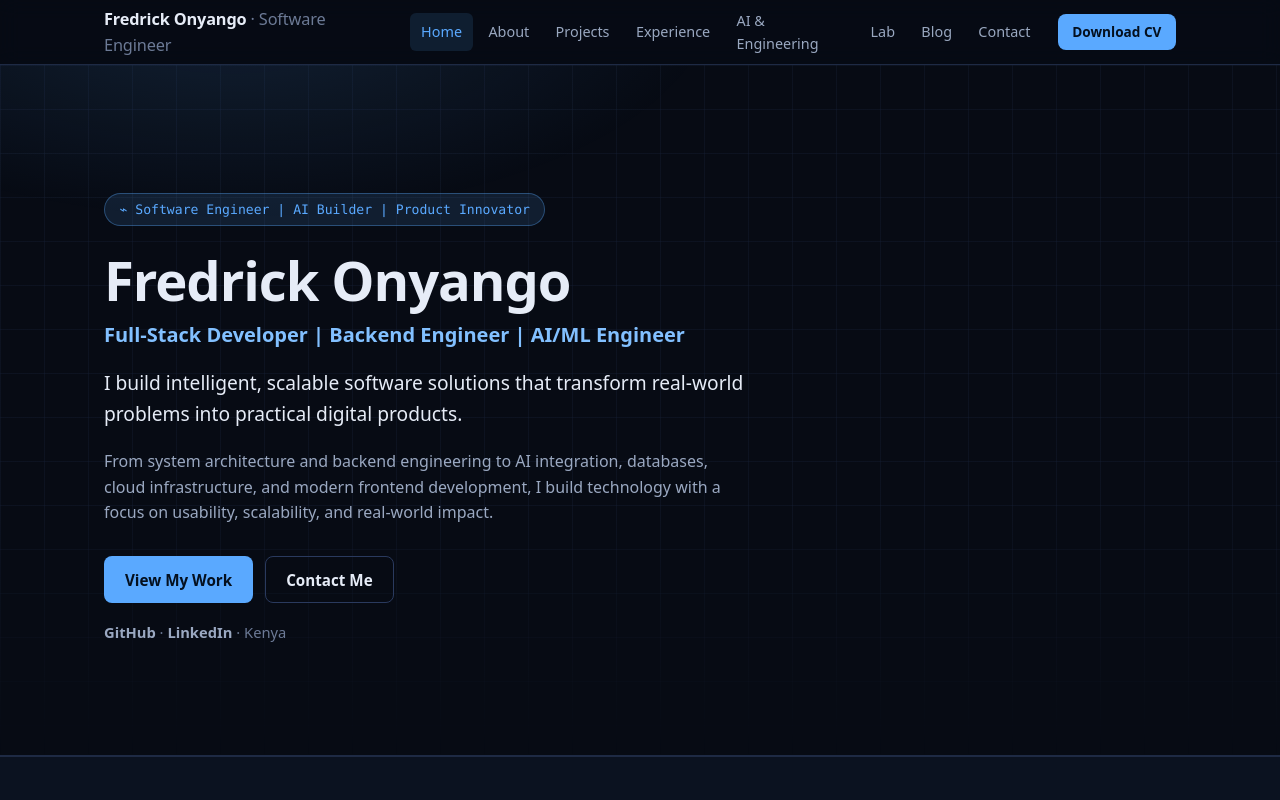
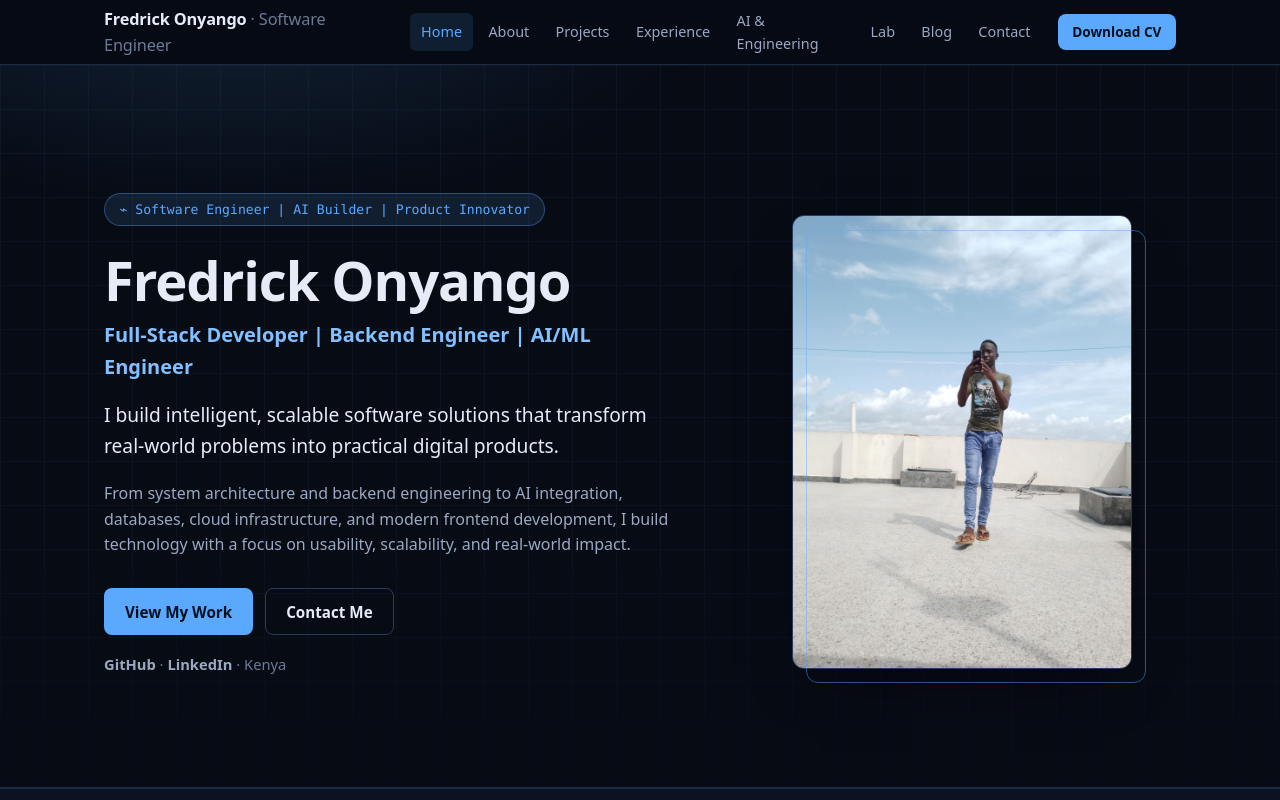
Before and after one commit to FredTechDev/porfolio3.1, a React (Vite) app: page / in a window 1280 px wide. Shown: the top 800 px of the page. Built offline with nearby package versions, Linux system fonts and the light colour scheme.

Commit message:
Add hero photo, real contact email and Go to tech stack
Contact form and mailto links now reach onyangofred1005@gmail.com;
hero shows a portrait card; Go added to programming languages.

```diff
--- a/index.html
+++ b/index.html
@@ -35,7 +35,7 @@
         "name": "Fredrick Onyango",
         "jobTitle": "Full-Stack Developer, Backend Engineer and AI/ML Engineer",
         "url": "https://fredrickonyango.dev/",
-        "email": "mailto:fredrickonyango.dev@example.com",
+        "email": "mailto:onyangofred1005@gmail.com",
         "address": { "@type": "PostalAddress", "addressCountry": "KE" },
         "knowsAbout": [
           "Software Engineering",
--- a/src/data/projects.js
+++ b/src/data/projects.js
@@ -159,7 +159,7 @@ export const projects = [
         "Apex is in active development with the core property, tenant and payment modules built, being hardened with real landlords before public launch. The live product is at apexstates.cinecreatives.org; administrative credentials and private dashboards are never exposed from this portfolio.",
       links: [
         { label: "Live Demo", href: "https://apexstates.cinecreatives.org" },
-        { label: "Case study enquiry", href: "mailto:fredrickonyango.dev@example.com?subject=Apex%20enquiry" }, // TODO: real email
+        { label: "Case study enquiry", href: "mailto:onyangofred1005@gmail.com?subject=Apex%20enquiry" },
       ],
     },
   },
--- a/src/data/site.js
+++ b/src/data/site.js
@@ -14,7 +14,7 @@ export const profile = {
     "I build intelligent, scalable software solutions that transform real-world problems into practical digital products.",
   heroSupporting:
     "From system architecture and backend engineering to AI integration, databases, cloud infrastructure, and modern frontend development, I build technology with a focus on usability, scalability, and real-world impact.",
-  email: "fredrickonyango.dev@example.com", // TODO: real email
+  email: "onyangofred1005@gmail.com",
   cvPath: "/Fredrick-Onyango-CV.pdf",
   github: "https://github.com/FredTechDev", // TODO: verify username
   linkedin: "https://www.linkedin.com/in/fredrickonyango", // TODO: verify slug
@@ -43,7 +43,7 @@ export const philosophy = [
 export const skillGroups = [
   {
     category: "Programming Languages",
-    items: ["Java", "JavaScript", "TypeScript", "Python", "SQL", "C", "C++"],
+    items: ["Java", "JavaScript", "TypeScript", "Python", "Go", "SQL", "C", "C++"],
   },
   {
     category: "Backend",
--- a/src/index.css
+++ b/src/index.css
@@ -390,6 +390,45 @@ code {
     44px 44px;
   mask-image: linear-gradient(#000 65%, transparent);
   pointer-events: none;
+}
+
+.hero-grid {
+  display: grid;
+  gap: clamp(2rem, 5vw, 4rem);
+  align-items: center;
+}
+
+@media (min-width: 960px) {
+  .hero-grid {
+    grid-template-columns: minmax(0, 1.15fr) minmax(0, 0.85fr);
+  }
+}
+
+.hero-photo {
+  margin: 0;
+  position: relative;
+  max-width: 340px;
+  margin-inline: auto;
+}
+.hero-photo::before {
+  content: "";
+  position: absolute;
+  inset: 0.9rem -0.9rem -0.9rem 0.9rem;
+  border: 1px solid color-mix(in srgb, var(--accent) 45%, transparent);
+  border-radius: var(--radius);
+  pointer-events: none;
+}
+.hero-photo img {
+  display: block;
+  width: 100%;
+  height: auto;
+  aspect-ratio: 3 / 4;
+  object-fit: cover;
+  object-position: center 18%;
+  border-radius: var(--radius);
+  border: 1px solid var(--border-strong);
+  background: var(--bg-elevated);
+  box-shadow: 0 24px 60px -28px rgba(0, 0, 0, 0.7);
 }
 
 .hero > .container {
--- a/src/sections/Hero.jsx
+++ b/src/sections/Hero.jsx
@@ -4,7 +4,8 @@ import { profile } from '../data/site.js'
 export default function Hero() {
   return (
     <section className="hero" aria-labelledby="hero-name">
-      <div className="container">
+      <div className="container hero-grid">
+        <div className="hero-copy">
           <p className="hero-kicker">
             <span aria-hidden="true">⌁</span> {profile.shortRole}
           </p>
@@ -33,6 +34,17 @@ export default function Hero() {
             · {profile.location}
           </p>
         </div>
+
+        <figure className="hero-photo">
+          <img
+            src="/fredrick-onyango.jpg"
+            alt="Fredrick Onyango"
+            width="512"
+            height="683"
+            fetchPriority="high"
+          />
+        </figure>
+      </div>
     </section>
   )
 }
```
Also changed, not shown: public/fredrick-onyango.jpg (added). Lines whose indentation alone changed are shown as unchanged.
